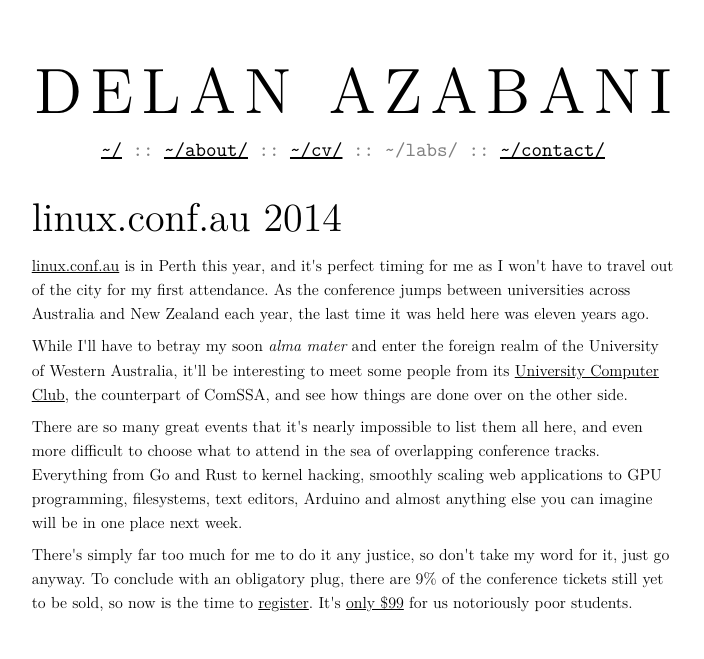
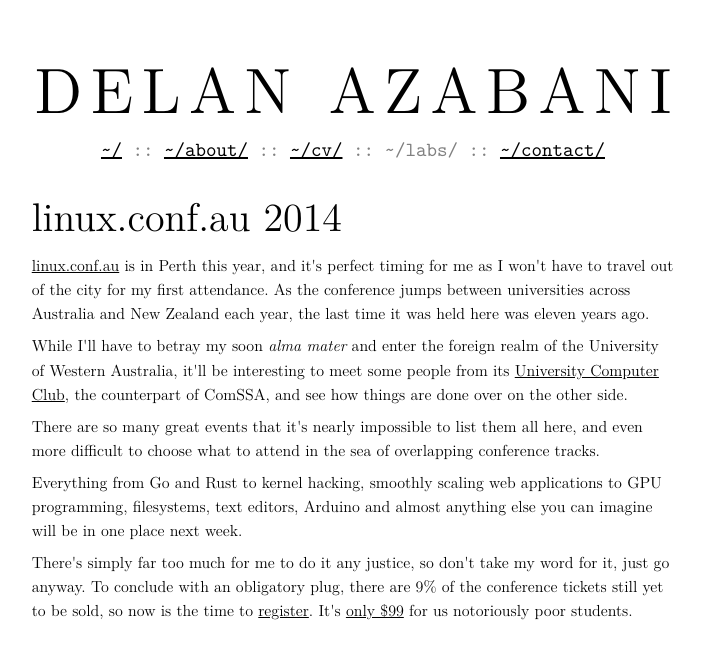
Before and after one commit to delan/www.azabani.com, a Jekyll site: the page built from _posts/2014-01-02-linux.conf.au.html, in a window 1280 px wide. Shown: the top 659 px of the page, without its empty margins (287-991 px from the left). Built offline with Jekyll 4.4.1, drawn with Linux system fonts in a browser that asks for light colours.

Commit message:
better paragraph separation

```diff
--- a/_posts/2014-01-02-linux.conf.au.html
+++ b/_posts/2014-01-02-linux.conf.au.html
@@ -16,9 +16,11 @@
 
 <p>There are so many great events that it's nearly impossible to list them all
 here, and even more difficult to choose what to attend in the sea of overlapping
-conference tracks. Everything from Go and Rust to kernel hacking, smoothly
-scaling web applications to GPU programming, filesystems, text editors, Arduino
-and almost anything else you can imagine will be in one place next week.
+conference tracks.
+
+<p>Everything from Go and Rust to kernel hacking, smoothly scaling web
+applications to GPU programming, filesystems, text editors, Arduino and almost
+anything else you can imagine will be in one place next week.
 
 <p>There's simply far too much for me to do it any justice, so don't take my
 word for it, just go anyway. To conclude with an obligatory plug, there are 9%
```
